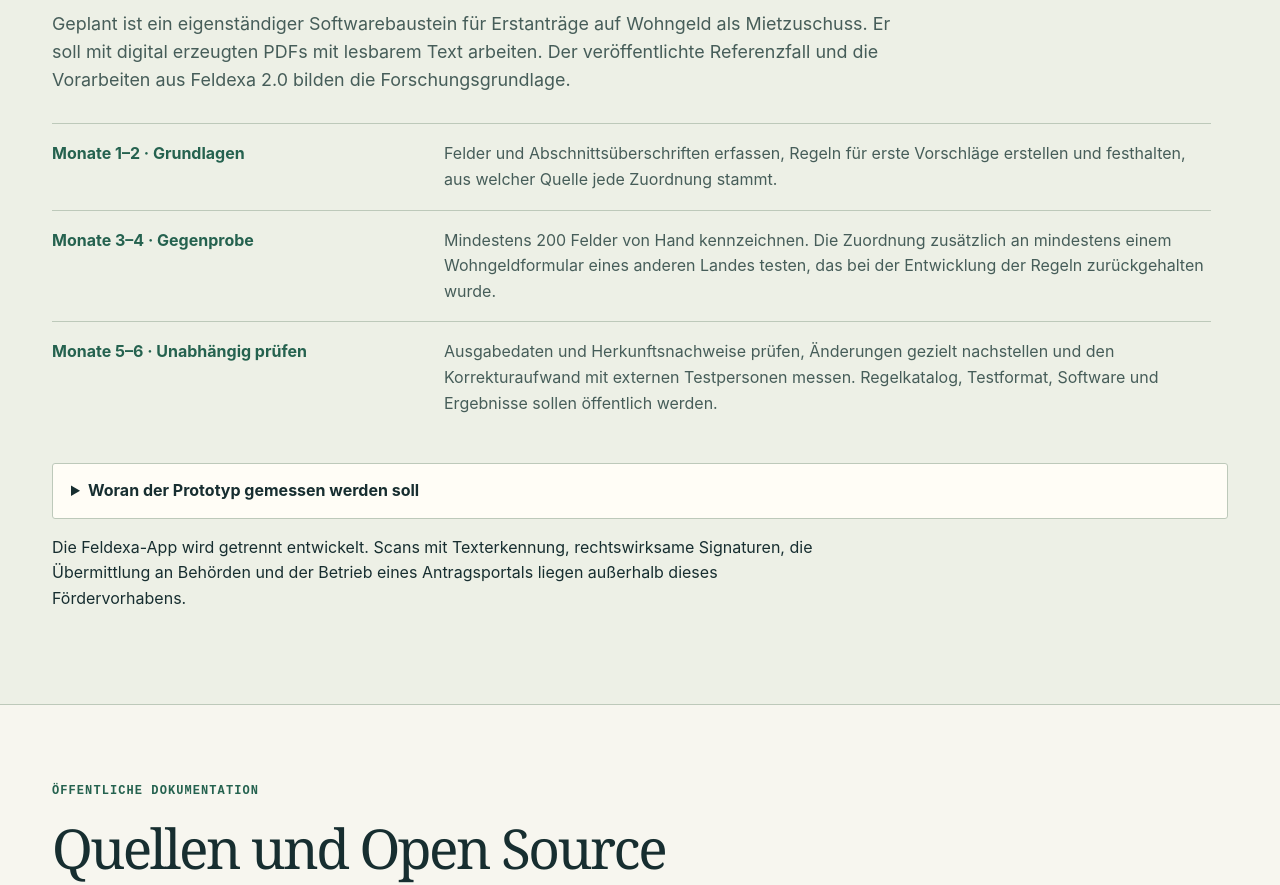
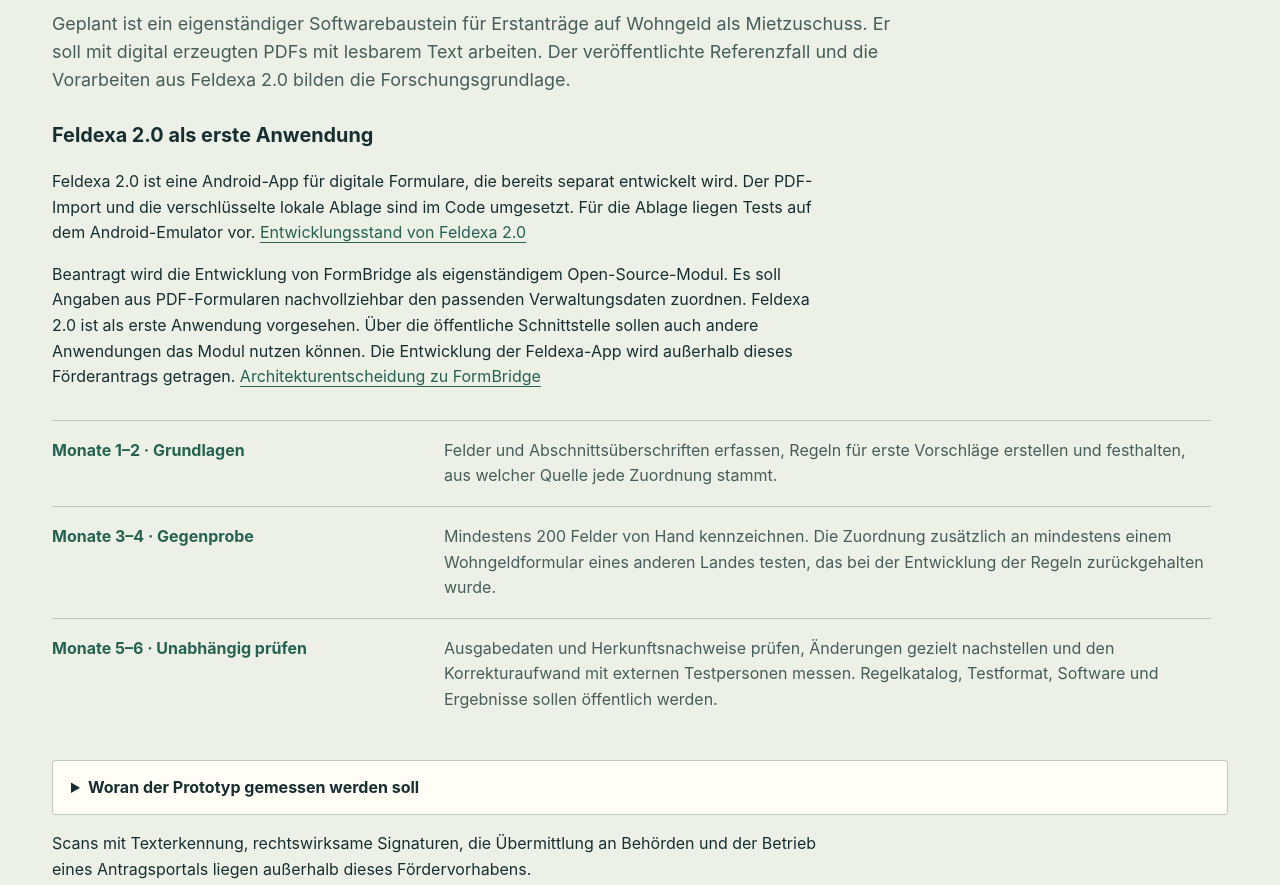
Before and after one commit to xxammaxx/FormBridge, a plain HTML site: page index.html in a window 1280 px wide. Shown: the part 5973-6858 px from the top of the page. Drawn offline with Linux system fonts and the light colour scheme.

Commit message:
Describe Feldexa as FormBridge's first planned adopter

```diff
--- a/index.html
+++ b/index.html
@@ -250,6 +250,9 @@
     <p class="eyebrow">Geplantes Fördervorhaben</p>
     <h2 id="plan-title">Sechs Monate für einen überprüfbaren Prototyp</h2>
     <p class="lead">Geplant ist ein eigenständiger Softwarebaustein für Erstanträge auf Wohngeld als Mietzuschuss. Er soll mit digital erzeugten PDFs mit lesbarem Text arbeiten. Der veröffentlichte Referenzfall und die Vorarbeiten aus Feldexa 2.0 bilden die Forschungsgrundlage.</p>
+    <h3>Feldexa 2.0 als erste Anwendung</h3>
+    <p>Feldexa 2.0 ist eine Android-App für digitale Formulare, die bereits separat entwickelt wird. Der PDF-Import und die verschlüsselte lokale Ablage sind im Code umgesetzt. Für die Ablage liegen Tests auf dem Android-Emulator vor. <a href="https://github.com/xxammaxx/Feldexa_2.0/blob/f5a6bfcd6a3d9cf789fc4f51ce9ea6bc8ab4af9a/specs/001-scanned-form-workflow/tasks.md">Entwicklungsstand von Feldexa 2.0</a></p>
+    <p>Beantragt wird die Entwicklung von FormBridge als eigenständigem Open-Source-Modul. Es soll Angaben aus PDF-Formularen nachvollziehbar den passenden Verwaltungsdaten zuordnen. Feldexa 2.0 ist als erste Anwendung vorgesehen. Über die öffentliche Schnittstelle sollen auch andere Anwendungen das Modul nutzen können. Die Entwicklung der Feldexa-App wird außerhalb dieses Förderantrags getragen. <a href="https://github.com/xxammaxx/FormBridge/blob/main/docs/architecture/ADR-001.md">Architekturentscheidung zu FormBridge</a></p>
     <dl class="rows">
       <dt>Monate 1–2 · Grundlagen</dt><dd>Felder und Abschnittsüberschriften erfassen, Regeln für erste Vorschläge erstellen und festhalten, aus welcher Quelle jede Zuordnung stammt.</dd>
       <dt>Monate 3–4 · Gegenprobe</dt><dd>Mindestens 200 Felder von Hand kennzeichnen. Die Zuordnung zusätzlich an mindestens einem Wohngeldformular eines anderen Landes testen, das bei der Entwicklung der Regeln zurückgehalten wurde.</dd>
@@ -264,7 +267,7 @@
         <li>Zwei bis drei externe Testpersonen sollen den Prüfaufwand je Feld messen. Für Felder ohne offene Zuordnung liegt der Zielwert für die mittlere Prüfzeit (Median) unter 15 Sekunden.</li>
       </ul>
     </details>
-    <p>Die Feldexa-App wird getrennt entwickelt. Scans mit Texterkennung, rechtswirksame Signaturen, die Übermittlung an Behörden und der Betrieb eines Antragsportals liegen außerhalb dieses Fördervorhabens.</p>
+    <p>Scans mit Texterkennung, rechtswirksame Signaturen, die Übermittlung an Behörden und der Betrieb eines Antragsportals liegen außerhalb dieses Fördervorhabens.</p>
   </div>
 </section>
 
```
